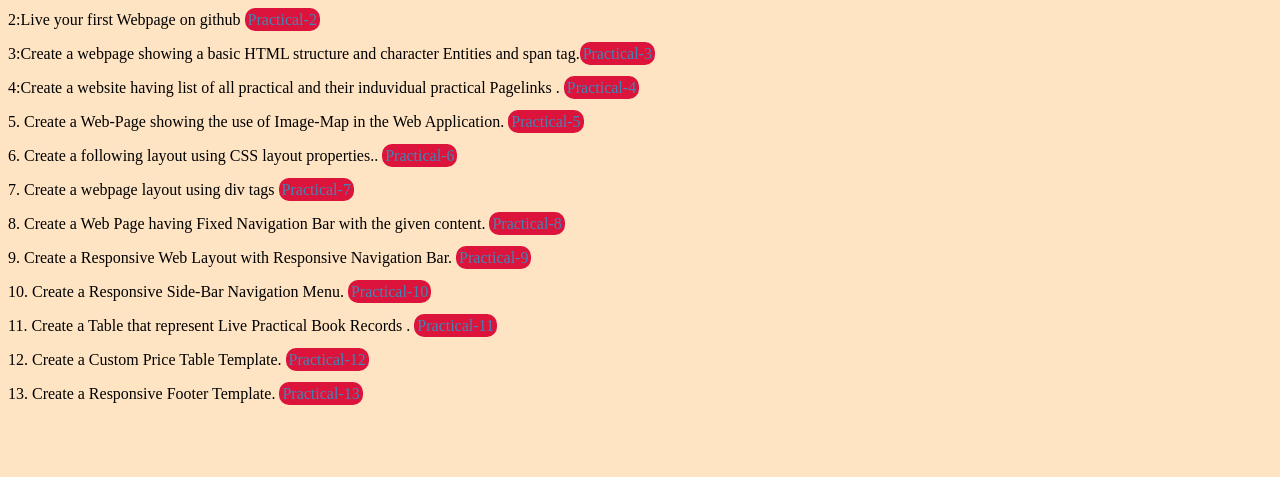
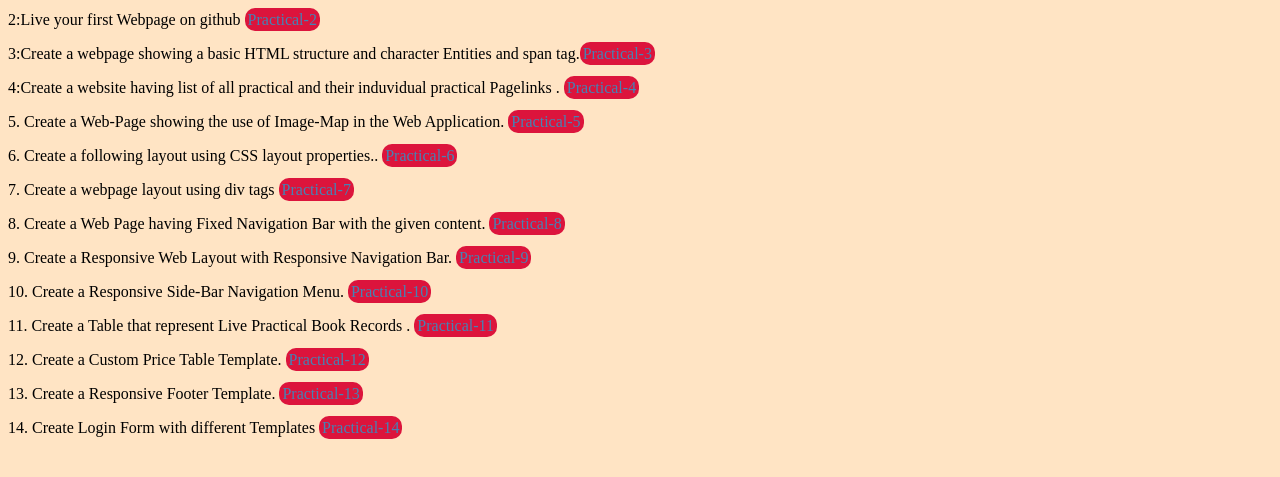
Before and after one commit to akarshit2001/FullStack_main, a plain HTML site: page index.html in a window 1280 px wide. Shown: the part 277-754 px from the top of the page. Drawn offline with Linux system fonts and the light colour scheme.

Commit message:
Practcal14 done

```diff
--- a/index.html
+++ b/index.html
@@ -83,5 +83,10 @@
     <a href="html/Practical13.html" target="_self" style="color: steelblue">Practical-13</a>
 
 </p>
+<p> 14. Create Login Form with different Templates
+    <a href="html/Practica14.html" target="_self" style="color: steelblue">Practical-14</a>
+
+</p>
+
 </body>
 </html>
```
